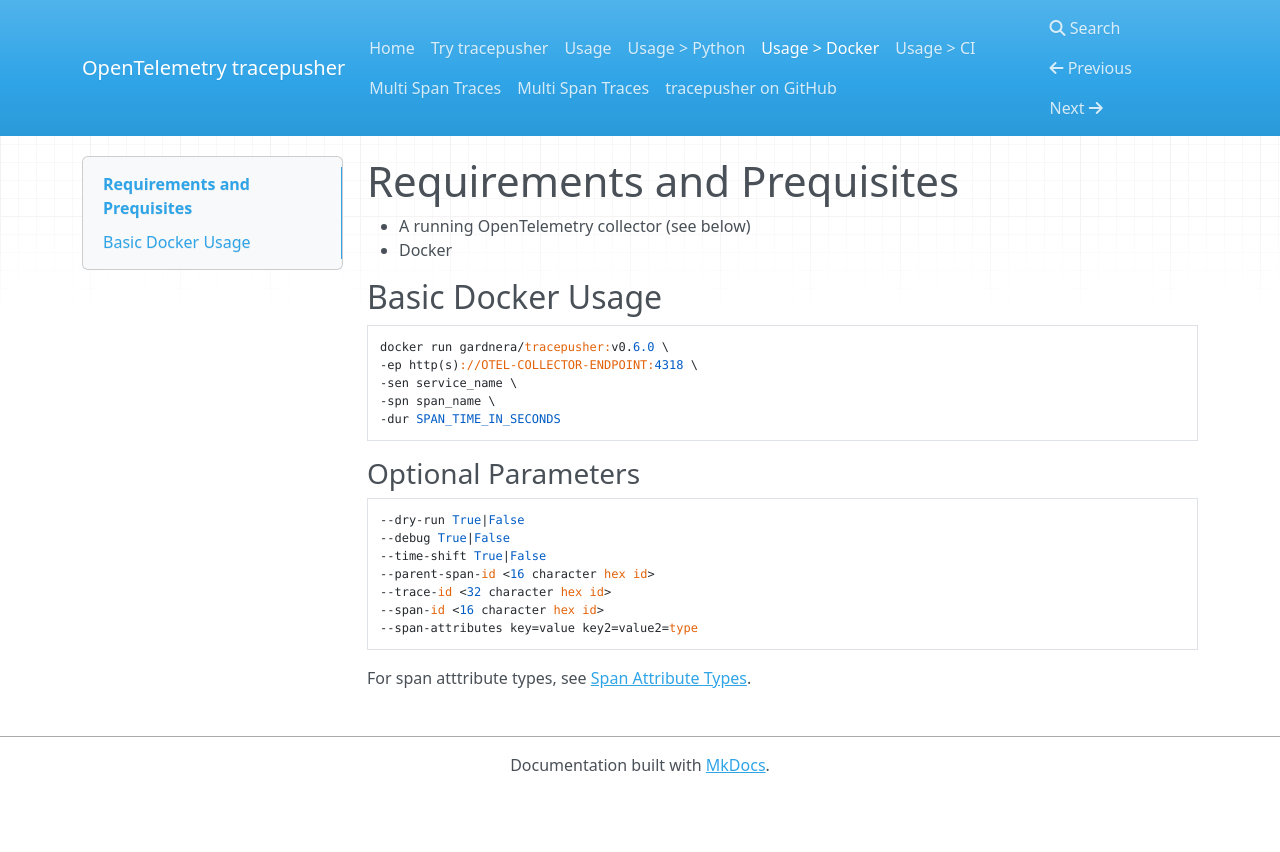
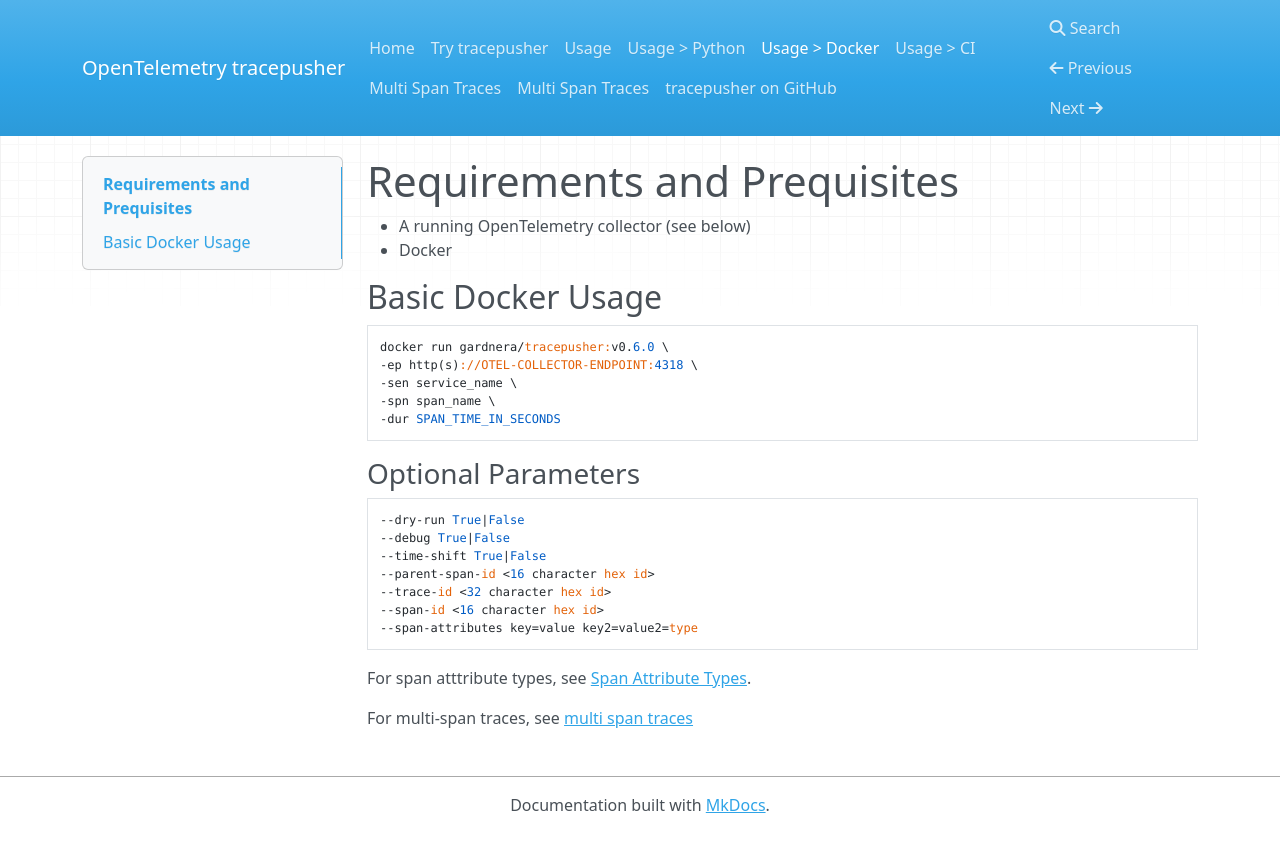
Before and after one commit to agardnerIT/tracepusher, an MkDocs documentation site: the page built from docs/usage/docker.md, in a window 1280 px wide. Shown: the top 852 px of the page. Built offline with MkDocs 1.6.1, drawn with Linux system fonts in a browser that asks for light colours; nearby versions of some CDN libraries.

Commit message:
add link to multi span traces
Signed-off-by: Adam Gardner <26523841+agardnerIT@users.noreply.github.com>

````diff
--- a/docs/usage/docker.md
+++ b/docs/usage/docker.md
@@ -25,3 +25,5 @@
 ```
 
 For span atttribute types, see [Span Attribute Types](../reference/span-attribute-types.md).
+
+For multi-span traces, see [multi span traces](../reference/multi-span-traces.md)
````
